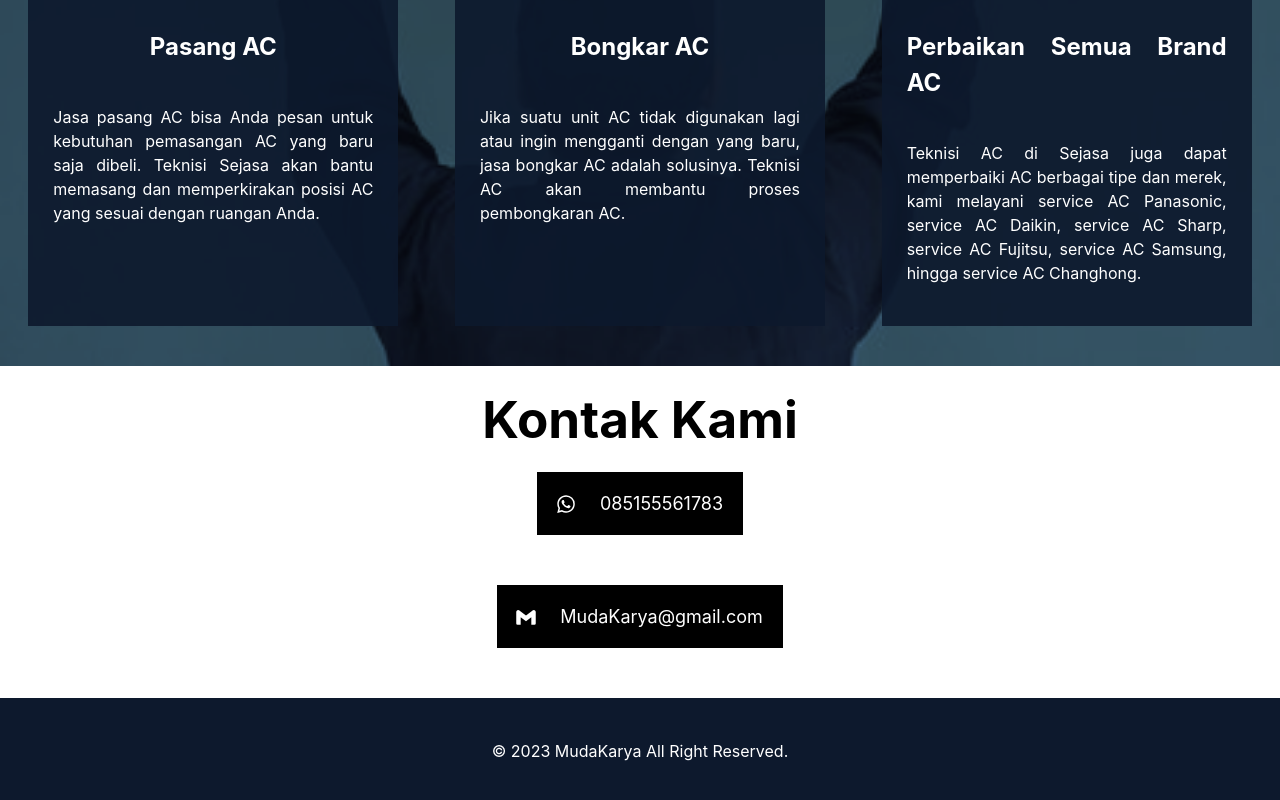
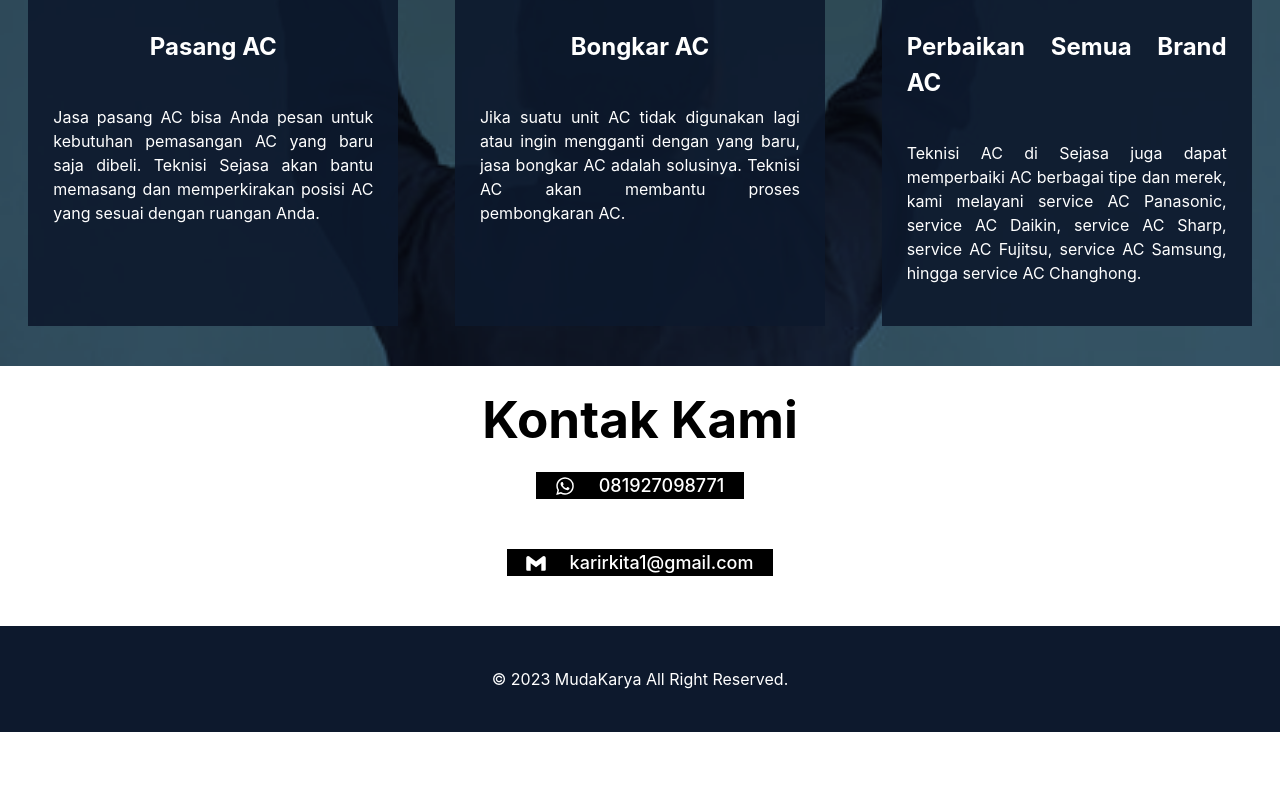
Before and after one commit to Kazukite12/struck-services, a React (Vite) app: page / in a window 1280 px wide. Shown: the part 1419-2219 px from the top of the page. After the commit the page ends 2151 px from the top, so only its background shows below. Built offline with nearby package versions, Linux system fonts and the light colour scheme.

Commit message:
menambahkan fitur email dan wa

```diff
--- a/src/components/Body.jsx
+++ b/src/components/Body.jsx
@@ -58,11 +58,11 @@ const Body =()=> {
                 <h1>Kontak Kami</h1>
                 <div className="contact-card">
                     <BiLogoWhatsapp className="icon"/>
-                    <p>085155561783</p>
+                    <a href="https://wa.me/+6281927098771" target="_blank">081927098771</a>
                 </div>
                 <div className="contact-card">
                     <BiLogoGmail className="icon"/>
-                    <p>MudaKarya@gmail.com</p>
+                    <a href="mailto:karirkita1@gmail.com">karirkita1@gmail.com</a>
                 </div>
             </section>
         </div>
```
